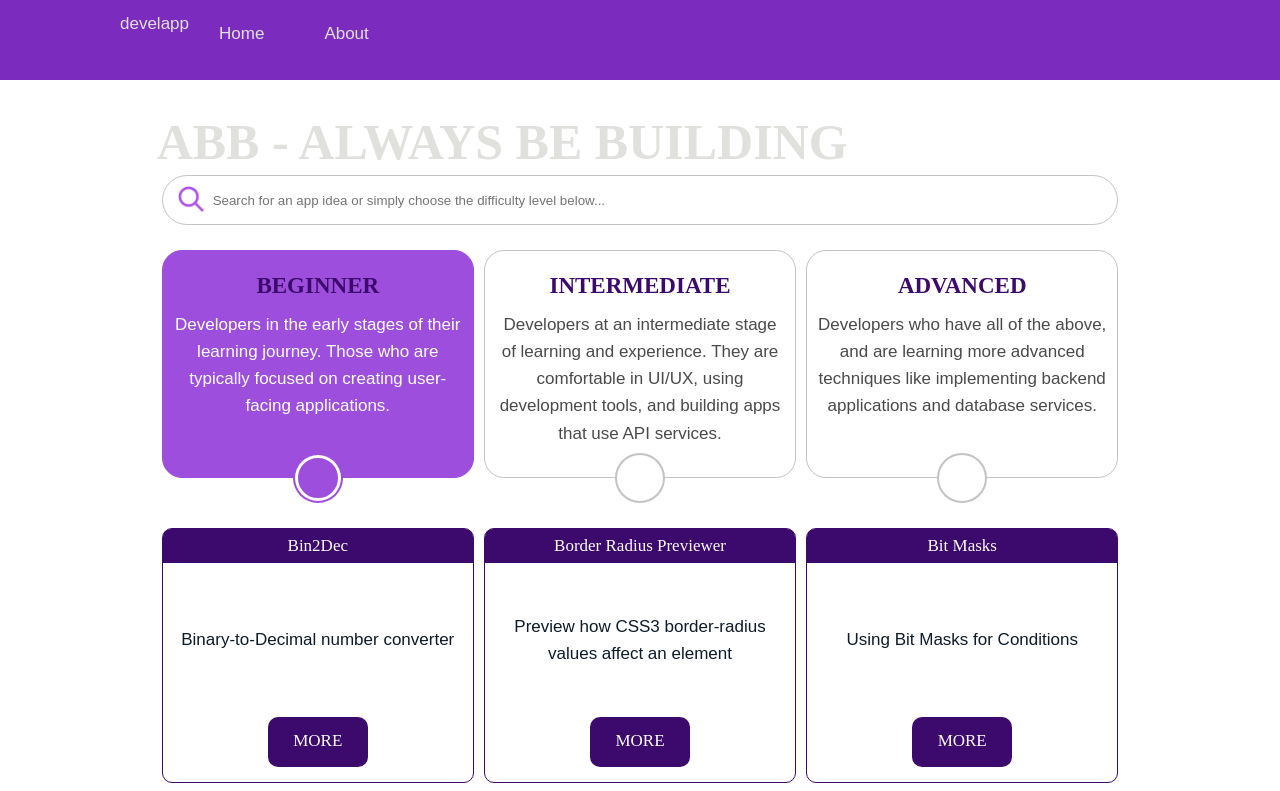
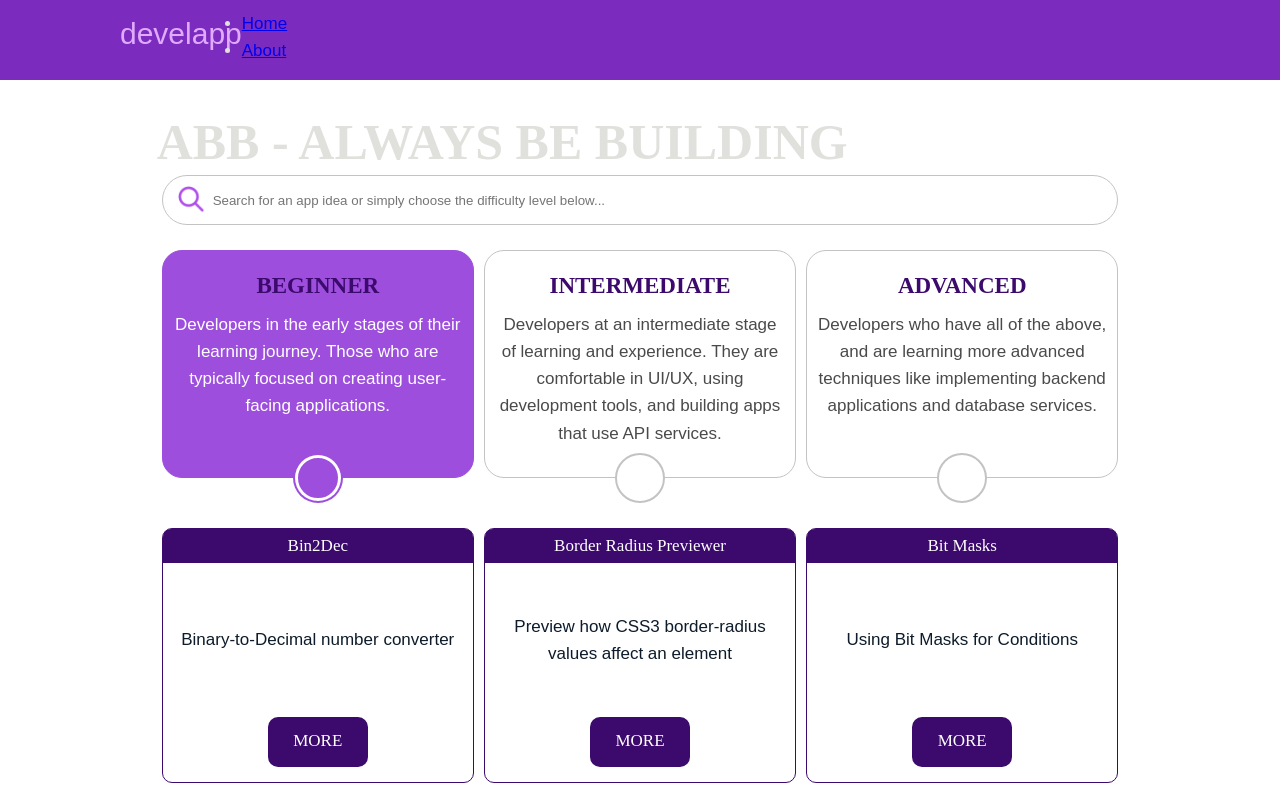
Before and after one commit to chingu-voyages/v38-geckos-team-04, a React (Create React App) app in the folder frontend/: page / in a window 1280 px wide. Shown: the top 791 px of the page. Built offline with nearby package versions, Linux system fonts and the light colour scheme; a web font is replaced by a local one.

Commit message:
Style the logo

```diff
--- a/frontend/src/sass/components/navbar.scss
+++ b/frontend/src/sass/components/navbar.scss
@@ -3,32 +3,20 @@
 
 .navbar {
     display: flex;
-    ul {
-        display: flex;
-    }
-    li {
-        display: inline;
-        padding: 1rem 1rem;
-        a {
-            color: #E0E1DD;
-            text-decoration: none;
-            padding: 1rem 2rem;
-        &:hover {
-            background-color: $mauve;
-            border-radius: 30px;
-            outline: none;
-            box-shadow: 0px 0px 10px $mauve;
-            color: rgb(74, 74, 74);
-        }
-    }
-}
-    // styles for devices with a min-width of 600px
-    @include breakpoint(37.5em) {
 
+    &__logo {
+        color: $mauve;
+        font-size: 3rem;
+        font-weight: 400;
     }
 
-    // styles for devices with a min-width of 900px
-    @include breakpoint(56.25em) {
+    // // styles for devices with a min-width of 600px
+    // @include breakpoint(37.5em) {
 
-    }
+    // }
+
+    // // styles for devices with a min-width of 900px
+    // @include breakpoint(56.25em) {
+    //     grid-column: 2 / 12;
+    // }
 }
```
